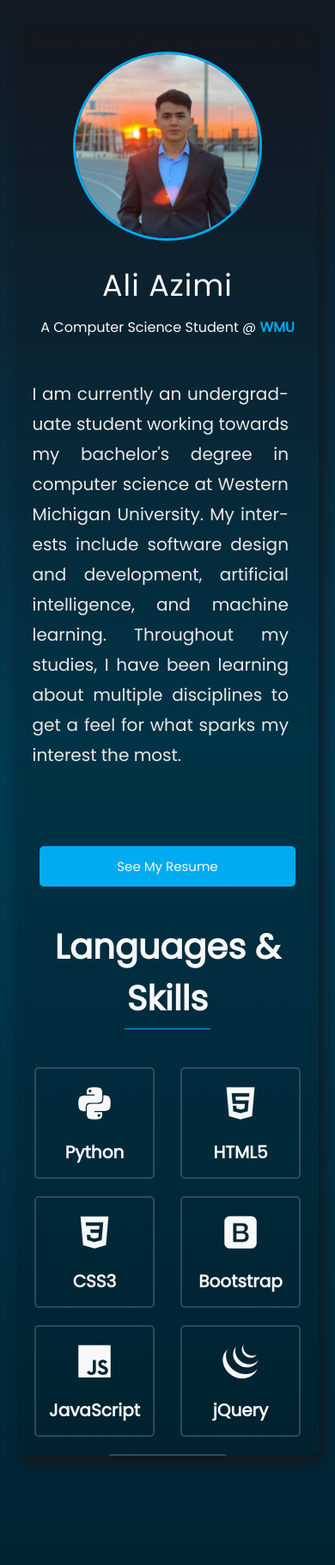
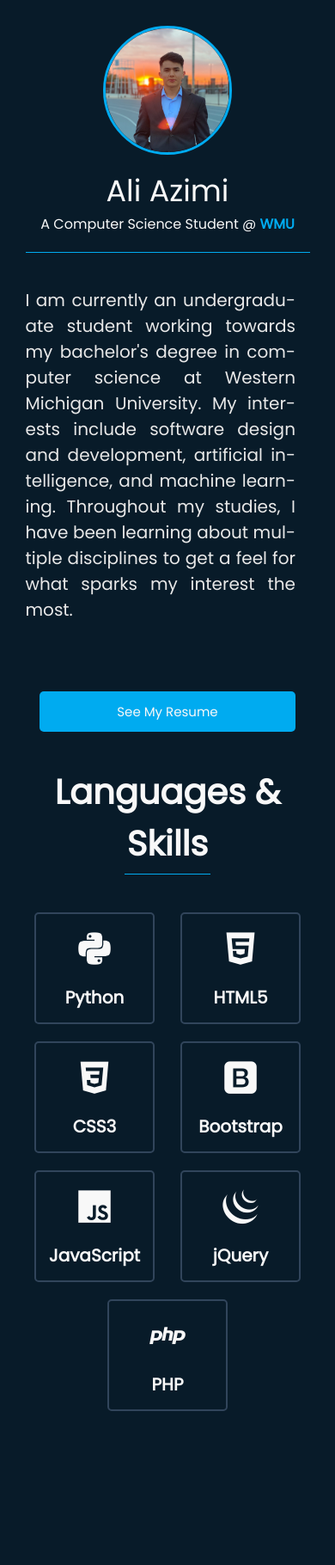
Before and after one commit to aliazim1/aliazim1.github.io, a PHP site: page / in a window 390 px wide. Shown: the part 70-1890 px from the top of the page at 86% size. Run offline with PHP 8.4, Linux system fonts and the light colour scheme.

Commit message:
Update style.css

```diff
--- a/style.css
+++ b/style.css
@@ -24,14 +24,12 @@ body {
     padding: 0;
     height: 100vh;
     background-size: cover;
-    /* background-color: #263042; */
-    background: linear-gradient(to bottom, #131720, #003b52, #00222f);
+    background: #081b29;
 }
 
 html {
     font-size: 62.5%;
 }
-
 p {
     font-size: 1.6rem;
 }
@@ -123,16 +121,15 @@ nav ul {
 
 /* =================  Home section ================= */
 .home {
-    height: 80%;
+    height: 85%;
     overflow-y: auto;
     width: 60%;
     margin: auto;
-    margin-bottom: 4rem; /* margin can be changed */
+    margin-top: 1rem;
+    margin-bottom: 4rem;
     padding: 10rem 7rem;
     z-index: 100;
     border-radius: 10px;
-    box-shadow: 5px 10px 15px #131720;
-    background: linear-gradient(to bottom, #131720, #003347, #00222f);
 }
 
 ::-webkit-scrollbar { /* hide the scroll-bar */
@@ -148,34 +145,51 @@ nav ul {
     text-align: center;
 }
 
+.pic-name {
+    display: flex;
+    padding-bottom: 4rem;
+    border-bottom: .5px solid #00abf0;
+}
 .main-home img {
-    width: 22rem;
-    height: 22rem;
+    width: 15rem;
+    height: 15rem;
+    margin-left: 5rem;
     border-radius: 50%;
-    margin-top: 3rem;
-    margin-bottom: 2rem;
+    margin-top: -2rem;
     border: 0.3rem solid #00abf0;
-}
-.main-home h1 {
-    font-size: 6rem;
-    font-weight: bold;
-    margin-bottom: 1rem;
-    justify-content: center;
-    align-items: center;
-    text-align: center;
+    transition: transform 0.3s ease;
 }
 
-.main-home .wmu {
-    font-size: 2.5rem;
-    justify-content:center;
-    align-items: center;
-    text-align: center;
-    margin-bottom: 3rem;
+.main-home img:hover {
+    transform: translateY(-3px);
+}
+.name-college {
+    padding-left: 2rem;
+}
+.name-college h2 {
+    margin-top: 3rem;
+    text-align:left;
+    font-size: 1.7rem;
+
+
+}
+.name-college h1 {
+    margin-top: 3rem;
+    font-size: 4rem;
+    font-weight: bold;
+    text-align:left;
+}
+
+
+.name-college .wmu {
+    font-size: 1.7rem;
+    align-items: left;
 }
 span {
     color:  #00abf0;
     font-weight: 600;
 }
+
 .about-me {
     font-size: 3rem;
     cursor: pointer;
@@ -185,7 +199,7 @@ span {
 .intro-bio {
     line-height: 3.5rem;
     font-weight: 100;
-    margin-top: 7rem;
+    margin-top: 4rem;
     text-align: justify;
     hyphens: auto;
     -webkit-hyphens: auto;
@@ -254,25 +270,12 @@ span {
     border-radius: 0.5rem;
     background-color: transparent;
     cursor: pointer;
-    transition: width 0.5s, height 0.5s, transform 0.5s ease;
+    transition: transform 0.3s ease;
+}
+.col:hover {
+    transform: translateY(-10px);
 }
 
-.col::before {
-    content: "";
-    position: absolute;
-    border-radius: 0.5rem;
-    left: 0;
-    top: 0;
-    width: 100%;
-    height: 100%;
-    transition: 0.5s;
-    z-index: -1;
-}
-
-.col:hover::before {
-    background: linear-gradient(to bottom, #131720, #003b52, #00222f);
-    transform:scale(0.8);
-}
 .col h1 {
     margin-top: -3rem;
 }
@@ -431,13 +425,12 @@ input:-webkit-autofill:active {
         width: 80%;
         padding: 7rem 1rem;
     }
-    .main-home h1 {
-        font-size: 6rem;
-        font-weight: 500;
+
+    .name-college h1 {
+        margin-top: 2rem;
+        font-size: 4rem;
     }
-    .main-home .wmu {
-        font-size: 3rem;
-    }
+
     .main-intro {
         width: 90%;
         margin: auto;
@@ -522,18 +515,21 @@ input:-webkit-autofill:active {
         width: 85%;
         padding: 7rem 1rem;
     }
-    .main-home h1 {
-        font-size: 5rem;
-        font-weight: 500;
+    .name-college h1 {
+        margin-top: 2rem;
+        font-size: 4rem;
     }
-    .main-home .wmu {
-        font-size: 3rem;
-    }
+
     .main-intro {
         width: 90%;
         margin: auto;
         margin-top: -4rem;
     }
+    .intro-bio {
+        width: 95%;
+        font-size: 2rem;
+    }
+
     .intro-bio {
         width: 95%;
         font-size: 2rem;
@@ -614,20 +610,19 @@ input:-webkit-autofill:active {
     .main-home {
         margin-top: 5rem;
     }
-    .main-home img {
-        margin-top: -5rem;
-    }
-    .main-home h1 {
-        font-size: 3.5rem;
-        font-weight: 500;
-        letter-spacing: 0.1rem;
+    .name-college h1 {
+        margin-top: 2rem;
+        font-size: 4rem;
     }
 
-    .main-home .wmu {
-        font-size: 2rem;
+    .main-intro {
+        width: 90%;
+        margin: auto;
+        margin-top: -4rem;
     }
     .intro-bio {
-        padding: .8rem .8rem;
+        width: 95%;
+        font-size: 2rem;
     }
 
     .projects h1 {
@@ -755,38 +741,83 @@ input:-webkit-autofill:active {
         width: 90%;
     }
     .row .contact-col {
-        width: 90%;
+        width: 28rem;
     }
     .row .contact-col h1 {
         font-size: 2rem;
     }
-    .data, .txt-area {
-        width: 54rem;
+    .data, .txt-area, #sendBtn, .sendDiv {
+        width: 28rem;
     }
-    .btn {
-        margin: 3rem auto;
-        width: 36rem;
-    }
-    .btn:hover{
-        background-color: #00abf0;
-    }
-    .sendDiv {
-        width: 100%;
-    }
-    #sendBtn {
-        width: 54rem;
-    }
+
 }
 
 @media (max-width: 540px) {
-    .data, .txt-area {
-        width: 71.2%;
+    .main-intro {
+        width: 100%;
+        margin-top: -12rem;
+    }
+    .main-home {
+        justify-content: center;
+        align-items: center;
+        text-align: center;
+    }
+
+    .pic-name {
+        display: block;
+        padding-bottom: 2rem;
+        border-bottom: .1px solid #00abf0;
+    }
+    .main-home img {
+        width: 15rem;
+        height: 15rem;
+        margin: auto;
+        border-radius: 50%;
+        margin-top: 0rem;
+        border: 0.3rem solid #00abf0;
+    }
+
+    .main-home img:hover {
+        transform: translateY(0px);
+    }
+    .name-college {
+        padding-left: 0px;
+    }
+    .name-college {
+    margin-bottom: 3rem;
+    }
+
+    .name-college h1 {
+        margin-top: 1rem;
+        font-size: 3.5rem;
+        font-weight: bold;
+        text-align:center;
+    }
+    .name-college .wmu {
+        font-size: 1.7rem;
+        align-items: center;
+    }
+
+    .intro-bio {
+        line-height: normal;
+        font-weight: 0;
+        margin-top: 4rem;
+        padding: 0px;
+        color: #e8e8e8;
+    }
+    .btn {
+        margin: -1rem auto 3rem auto;
+        width: auto;
+    }
+    .row .contact-col, .data, .txt-area {
+        width: 30rem;
     }
     .sendDiv {
-        width: 100%;
+        width: 30rem;
     }
     #sendBtn {
-        width: 71.2%;
+        margin-top: 2rem;
+        width: 30rem;
     }
 }
 /* -----------for cell phones----------- */
```
Also changed, not shown: other parts of style.css (+13 -29 lines).
